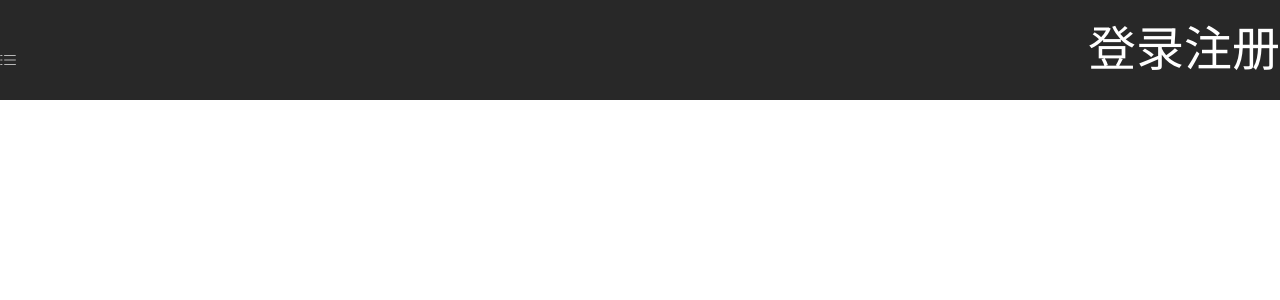
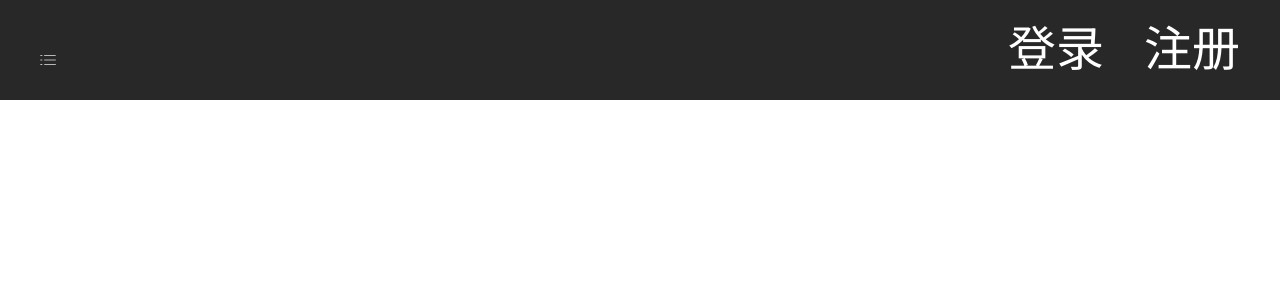
Before and after one commit to xxxxxxgithubxxxxxx/qxz, a Vue app: page / in a window 1280 px wide. Shown: the top 300 px of the page. Built offline with nearby package versions, Linux system fonts and the light colour scheme.

Commit message:
导航小改动

```diff
--- a/src/components/HelloXqz.vue
+++ b/src/components/HelloXqz.vue
@@ -17,6 +17,7 @@ export default{
 </script>
 <style lang="scss" scoped type="text/css">
 	div{
+		font-size: 0.12rem;
 		background:red;
 	}
 </style>
--- a/src/components/common/navvar.vue
+++ b/src/components/common/navvar.vue
@@ -34,11 +34,16 @@
 			width: 100%;
 			top: 0;
 			left:0;
+			box-sizing: border-box;
+			padding: 0 0.1rem;
 			div:nth-of-type(1){
 				float: left;
 			}
 			div:nth-of-type(2){
 				float:right;
+				span{
+					margin-left: 0.1rem;
+				}
 			}
 		}
 	</style>
```
